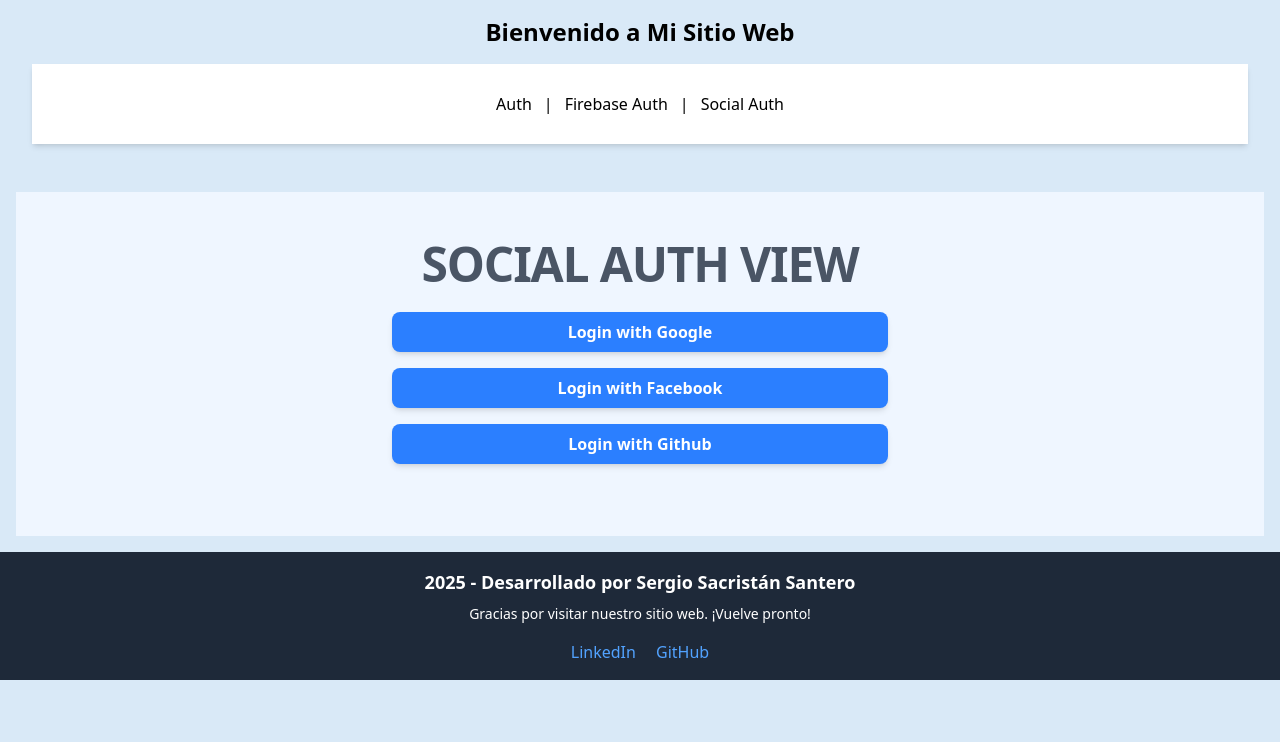
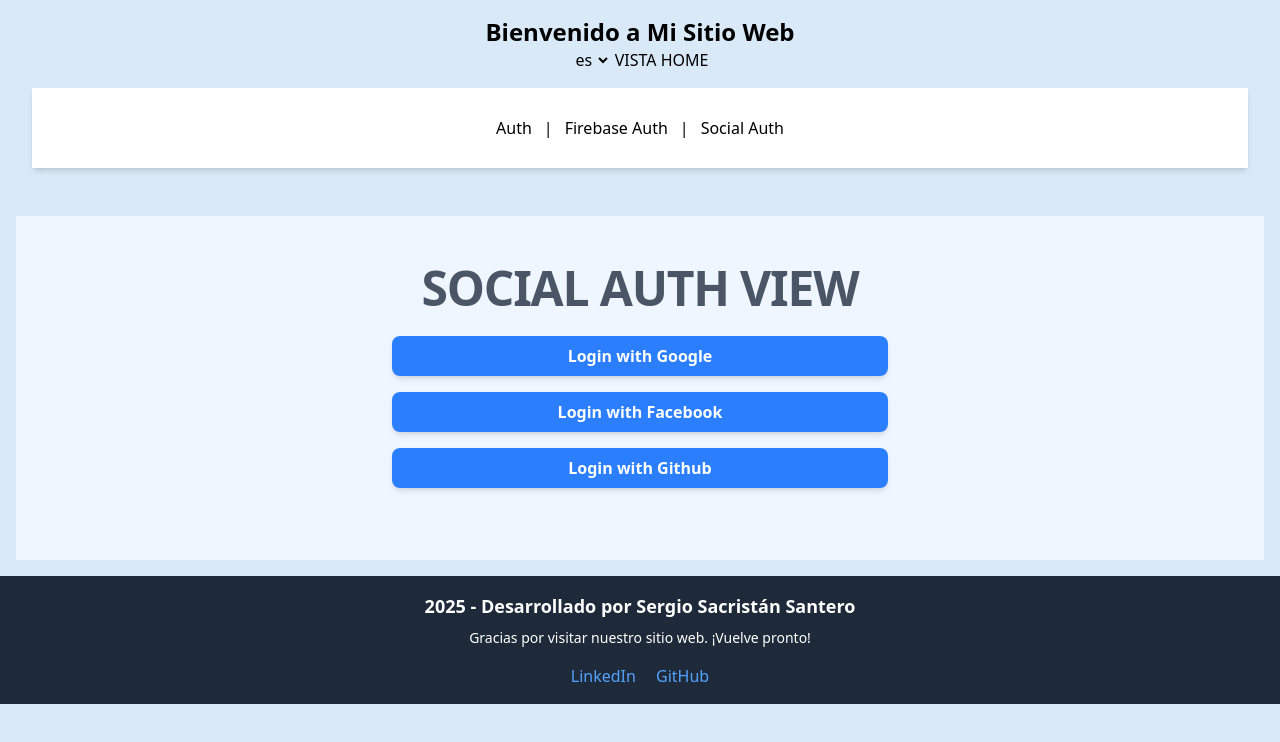
Before and after one commit to srg1995/authproject, a Vue app: page /social in a window 1280 px wide. Shown: the top 742 px of the page. Built offline with nearby package versions, Linux system fonts and the light colour scheme; what vue-cookies would draw is missing.

Commit message:
change lang

```diff
--- a/src/components/Header.vue
+++ b/src/components/Header.vue
@@ -2,12 +2,14 @@
   <header className=" p-4 text-center w-full">
     <div className="container mx-auto">
       <h1 className="text-2xl font-bold">Bienvenido a Mi Sitio Web</h1>
+      <Menu />
       <Navigation />
     </div>
   </header>
 </template>
 
 <script lang="ts" setup>
+import Menu from "./menu.vue";
 import Navigation from "./Navigation.vue";
 </script>
 
--- /dev/null
+++ b/src/components/Menu.vue
@@ -0,0 +1,17 @@
+<template>
+  <select v-model="$i18n.locale">
+    <option
+      v-for="locale in $i18n.availableLocales"
+      :key="`locale-${locale}`"
+      :value="locale"
+    >
+      {{ locale }}
+    </option>
+  </select>
+
+  {{ $t("message.HOME_VIEW_TITLE") }}
+</template>
+
+<script lang="ts" setup></script>
+
+<style scoped></style>
--- a/src/lang/messages.ts
+++ b/src/lang/messages.ts
@@ -9,4 +9,9 @@ export const messages = {
       HOME_VIEW_TITLE: "VISTA HOME",
     },
   },
+  fr: {
+    message: {
+      HOME_VIEW_TITLE: "VUE D'ACCUEIL",
+    },
+  },
 };
```
